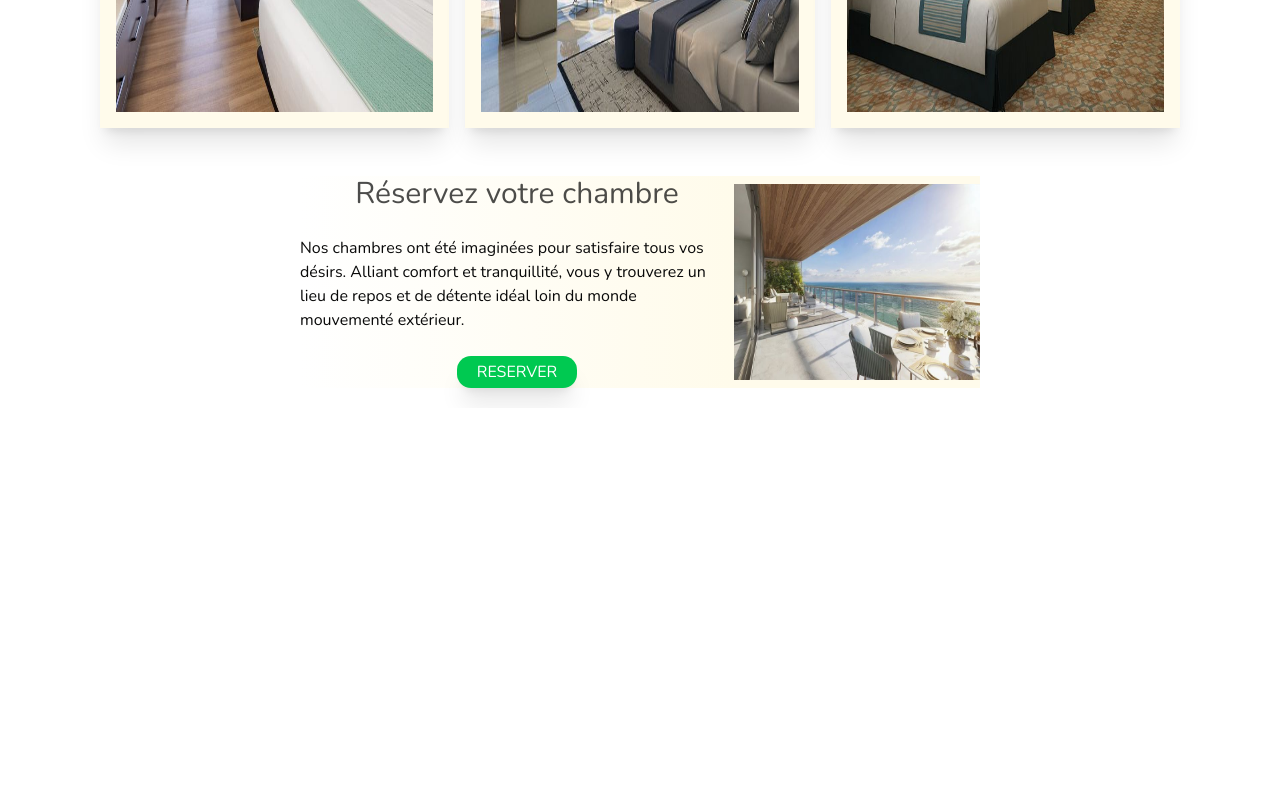
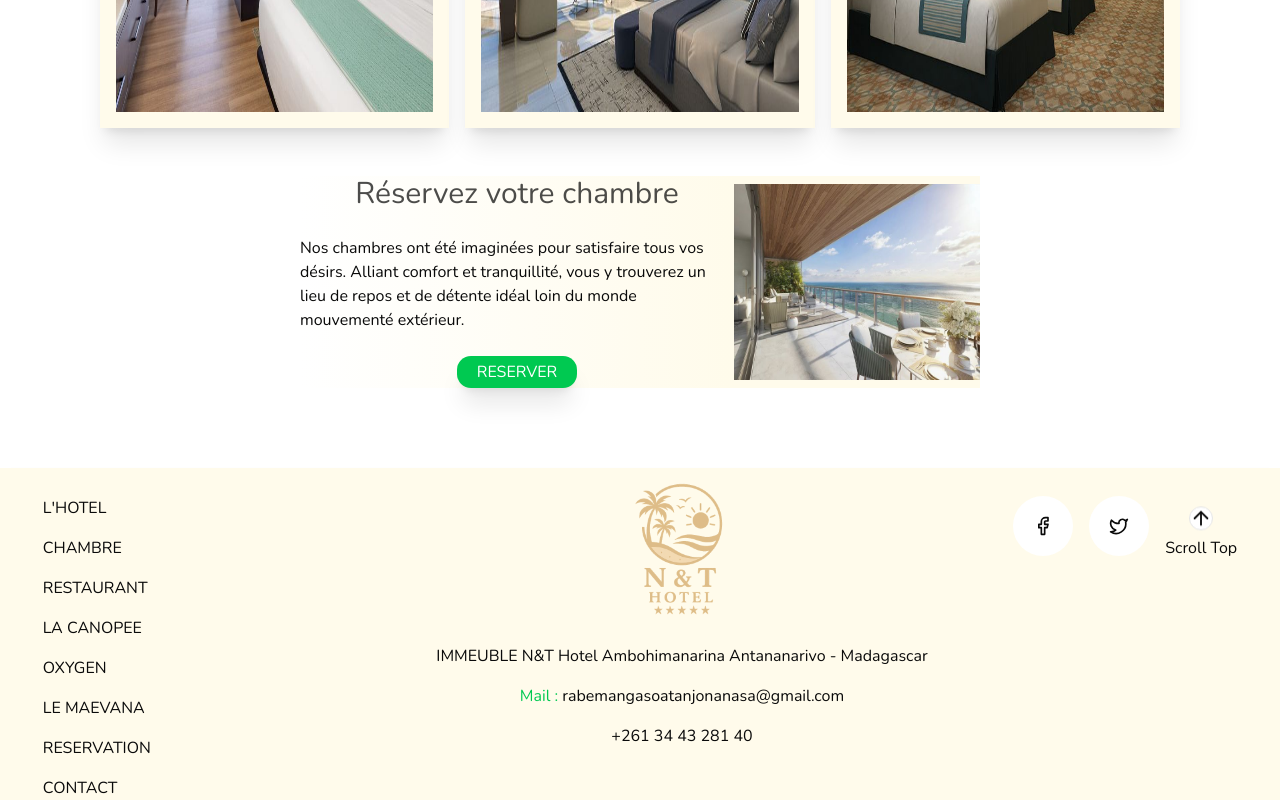
Before and after one commit to Tanjona-Dev/front-office-hotel, a React (Vite) app: page /ChambreType in a window 1280 px wide. Shown: the part 1300-2100 px from the top of the page. Before the commit the page ends 1708 px from the top, so only its background shows below. Built offline with nearby package versions, Linux system fonts and the light colour scheme.

Commit message:
[FEAT]: creat footer page. add footer at chambre page.

```diff
--- a/src/Pages/Chambres/Chambres.jsx
+++ b/src/Pages/Chambres/Chambres.jsx
@@ -1,9 +1,10 @@
 import { useState } from "react";
+import Footer from "../../components/Footer";
 import { ArrowBigDownDash } from "lucide-react";
 import LogoHotel from "../../assets/image/N_TLogo.png";
-import BalconImg from "../../assets/Rooms/LuxuryBalcon2.jpeg";
 import LuxuryRoom from "../../assets/Rooms/LuxuryRoom2.jpeg";
 import FamilyRoom from "../../assets/Rooms/FamillyRoom2.jpeg";
+import BalconImg from "../../assets/Rooms/LuxuryBalcon2.jpeg";
 import videoRomm from "../../assets/Rooms/roomVideoCloche.mp4";
 import { motion as Motion, AnimatePresence } from "framer-motion";
 import SupperiorRoomImg from "../../assets/Rooms/FamillyRoom1.jpeg";
@@ -101,6 +102,32 @@ function DisplayTypeOfRoom({ setIndexHover, indexHover }) {
 
 export default function ChambreType() {
   const [indexHover, setIndexHover] = useState(null);
+  const footerLink = [
+    {
+      name: "L'HOTEL",
+    },
+    {
+      name: "CHAMBRE",
+    },
+    {
+      name: "RESTAURANT",
+    },
+    {
+      name: "LA CANOPEE",
+    },
+    {
+      name: "OXYGEN",
+    },
+    {
+      name: "LE MAEVANA",
+    },
+    {
+      name: "RESERVATION",
+    },
+    {
+      name: "CONTACT",
+    },
+  ];
   return (
     <div>
       <div className="relative h-screen w-full overflow-x-hidden shadow-xl shadow-amber-50">
@@ -162,6 +189,9 @@ export default function ChambreType() {
         setIndexHover={setIndexHover}
         indexHover={indexHover}
       />
+      <div className="mt-20">
+        <Footer liens={footerLink} />
+      </div>
     </div>
   );
 }
--- /dev/null
+++ b/src/components/Footer/index.jsx
@@ -0,0 +1,60 @@
+import LogoHotel from "../../assets/image/N_TLogo.png";
+import { ArrowUp, Facebook, Twitter } from "lucide-react";
+
+function Footer({ liens }) {
+  const mailAdress = ["rabemangasoatanjonanasa@gmail.com"];
+  const phoneNumbre = ["+261 34 43 281 40"];
+  return (
+    <div className="flex justify-around bg-amber-50 shadow-lg">
+      <ul className="flex flex-col gap-4 mt-7">
+        {liens.map((lien, index) => {
+          return (
+            <div key={index}>
+              <li className=" cursor-pointer transition-all duration-100 relative group">
+                {lien.name}
+                <span className="absolute bottom-0 left-0 right-0 h-px w-0 bg-black group-hover:w-full transition-all duration-400 ease-in-out "></span>
+              </li>
+            </div>
+          );
+        })}
+      </ul>
+      <div className="flex flex-col items-center gap-4 xl:pl-50">
+        <div>
+          <img src={LogoHotel} alt="logo hotel" className="w-40 h-40" />
+        </div>
+        <h1 className="hover:underline cursor-pointer">
+          {" "}
+          IMMEUBLE N&T Hotel Ambohimanarina Antananarivo - Madagascar
+        </h1>
+        <h2>
+          <span className="text-green-500">Mail :</span>{" "}
+          {mailAdress.map((mail, index) => (
+            <span key={index} className="hover:underline cursor-pointer">
+              {mail}
+            </span>
+          ))}
+        </h2>
+        <h2>
+          {phoneNumbre.map((num, index) => (
+            <span key={index} className="hover:underline cursor-pointer">
+              {num}
+            </span>
+          ))}
+        </h2>
+      </div>
+      <div className="mt-7 flex gap-4">
+        <div className="p-5 bg-white h-15 rounded-full cursor-pointer hover:bg-black/50 hover:text-white">
+          <Facebook size={20} />
+        </div>
+        <div className="p-5 bg-white h-15 rounded-full cursor-pointer hover:bg-black/50 hover:text-white">
+          <Twitter size={20} />
+        </div>
+        <div className="mt-4 flex flex-col items-center rounded-full cursor-pointer group">
+          <ArrowUp className="border rounded-full animate-bounce bg-white" />
+          <h1 className="group-hover:underline">Scroll Top</h1>
+        </div>
+      </div>
+    </div>
+  );
+}
+export default Footer;
```
